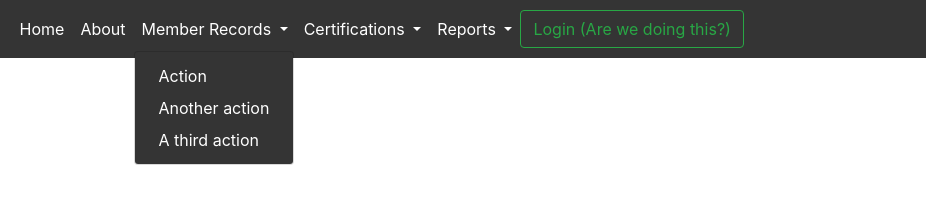
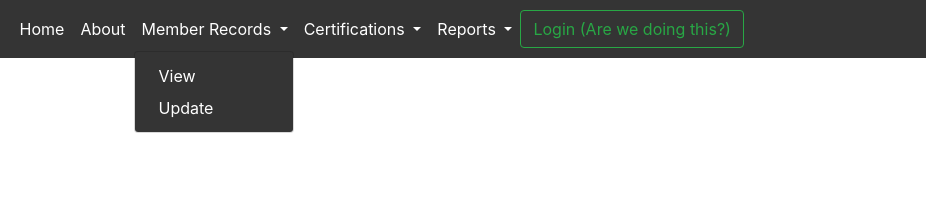
Before and after one commit to pavanmsis2020/Team27-FinalProject-DS, a plain HTML site: page app/public/index.html in a window 1280 px wide. Both pictures are taken after a click on the button "Member Records". Shown: the full height of the page, 354-1280 px from the left. Drawn offline with nearby package versions, Linux system fonts and the light colour scheme.

Commit message:
Update index.html

```diff
--- a/app/public/index.html
+++ b/app/public/index.html
@@ -39,9 +39,8 @@
               Member Records
             </a>
             <div class="dropdown-menu" aria-labelledby="navbarDropdown">
-              <a class="dropdown-item" href="#">Action</a>
-              <a class="dropdown-item" href="#">Another action</a>
-              <a class="dropdown-item" href="#">A third action</a>
+              <a class="dropdown-item" href="#">View</a>
+              <a class="dropdown-item" href="#">Update</a>
             </div>
           </li>
           <li class="nav-item dropdown">
```
